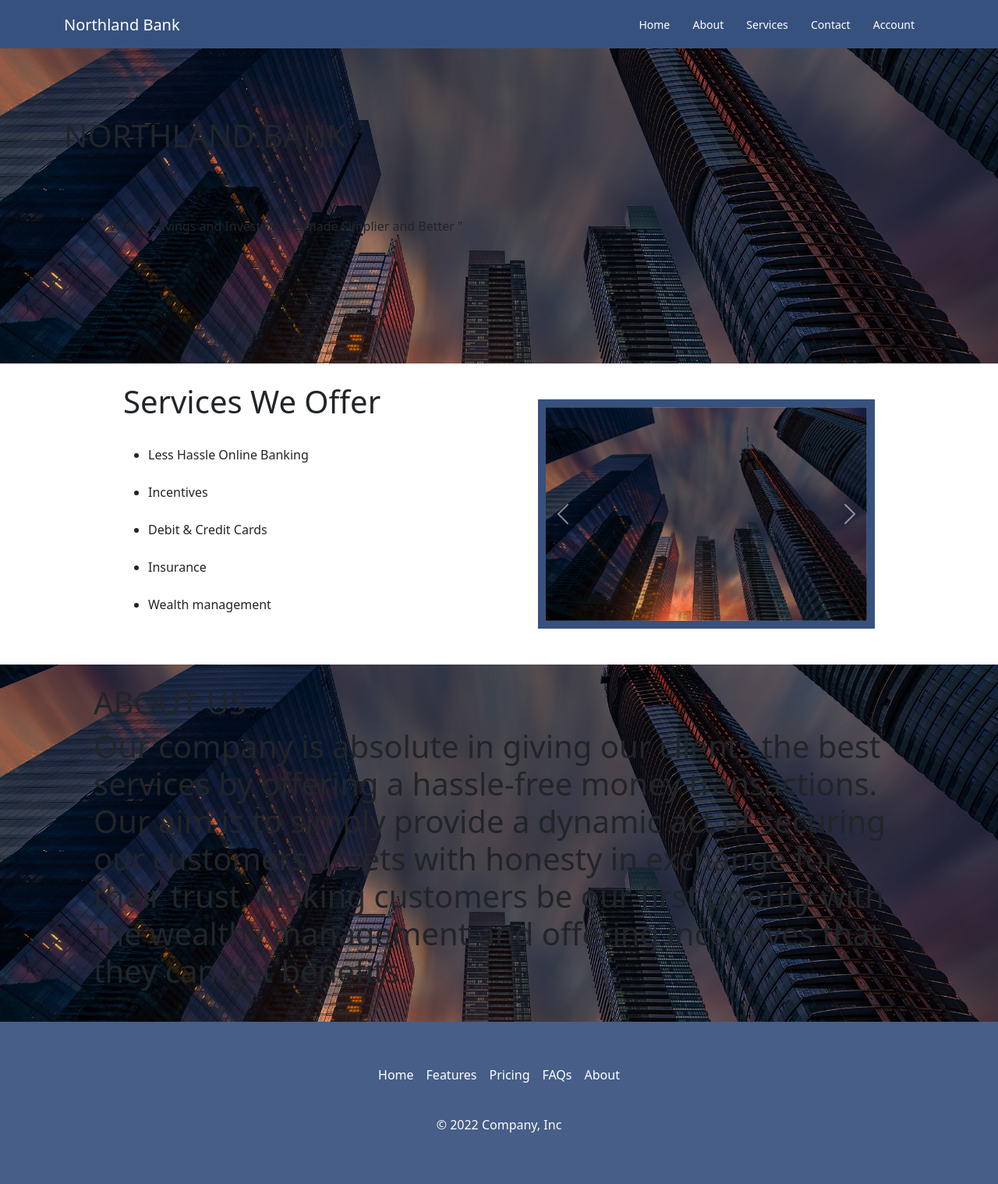
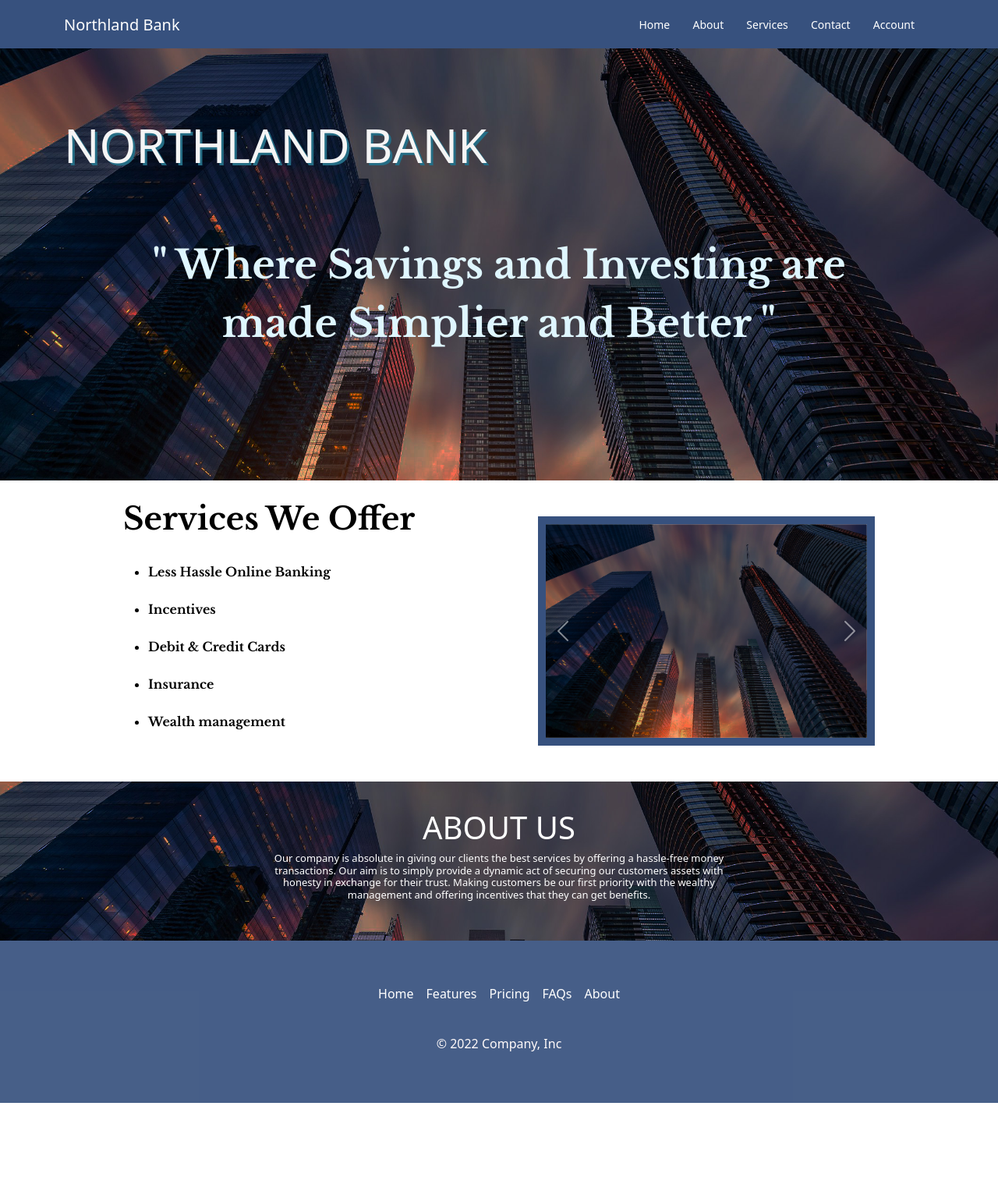
Before and after one commit to Crunchies3/CST4-website, a PHP site: page / in a window 1280 px wide. Shown: the whole page at 78% size. After the commit the page ends 1414 px from the top, so only its background shows below. Run offline with PHP 8.4, Linux system fonts and the light colour scheme.

Commit message:
Update style.css

```diff
--- a/style.css
+++ b/style.css
@@ -1,5 +1,5 @@
 .backgroundForhome {
-    background: url(/Pictures/Background1.jpg) no-repeat center center fixed;
+    background: url(Pictures/Background1.jpg) no-repeat center center fixed;
     -webkit-background-size: cover;
     -moz-background-size: cover;
     -o-background-size: cover;
@@ -7,8 +7,10 @@
   }
 /***** For header and nav styles *****/
 .headerArea {
+
     padding: 10px 0;
-    background: #37517e
+    background: #37517e;
+
 }
 .headerArea.fixed {
     position: absolute;
@@ -139,15 +141,77 @@ ul.submenu li a {
     margin-top: 15px
 }
 /***** End Section *****/
+
+/***** Home styles *****/
+
+#homestyle h1{
+    color:rgb(245, 245, 245);
+    font-size: 60px;
+    text-shadow: 3px 3px #256D85;
+}
+#homestyle p{
+    color: white;
+    font-family: 'Libre Baskerville', serif;
+    color: #DFF6FF;
+    font-size: 50px;
+    text-align: center;
+    animation: fadeIn 5s;
+    -webkit-animation: fadeIn 5s;
+    -moz-animation: fadeIn 5s;
+    -o-animation: fadeIn 5s;
+    -ms-animation: fadeIn 5s;
+}
+@keyframes fadeIn {
+    0% { opacity: 0; }
+    100% { opacity: 1; }
+  }
+
+  @-moz-keyframes fadeIn {
+    0% { opacity: 0; }
+    100% { opacity: 1; }
+  }
+
+  @-webkit-keyframes fadeIn {
+    0% { opacity: 0; }
+    100% { opacity: 1; }
+  }
+
+  @-o-keyframes fadeIn {
+    0% { opacity: 0; }
+    100% { opacity: 1; }
+  }
+
+  @-ms-keyframes fadeIn {
+    0% { opacity: 0; }
+    100% { opacity: 1; }
+  }
+
+
+
+
+/***** End Section *****/
+
+/***** About styles *****/
+#center{
+    margin: auto;
+    width: 60%;
+    padding: 10px;
+    color: white;
+}
+#center h1 p{
+    font-size: small;
+}
+#center h1{
+    text-align: center;
+}
+
+/***** End Section *****/
+
 /***** Services styles *****/
-.service{
-    background-color: whitesmoke;
-    height: 850px;
-}
-.service h1{
-    font-size: 70px;
-    font-weight:700;
-    color: #37517e
+
+.sectionLetter{
+    color: black;
+    font-family: 'Libre Baskerville', serif;
 
 }
 .service ul li{
@@ -156,6 +220,8 @@ ul.submenu li a {
 
     list-style-type: style bloc;;
 }
+
+
 .carousel-inner {
     border-top: 10px;
     border-left: 10px;
@@ -179,3 +245,6 @@ footer p {
     color: rgb(255, 250, 250);
 }
 /***** End Section *****/
+/***** Modal Withdraw Section *****/
+
+/***** End Section *****/
```
